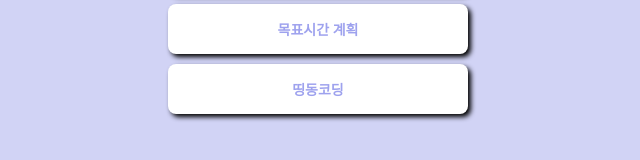
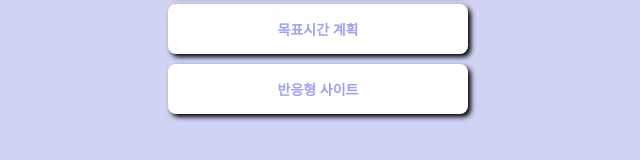
Before and after one commit to MS-Park-freetime/myProfile, a plain HTML site: page index.html in a window 1280 px wide. Shown: the part 374-534 px from the top of the page, 322-962 px from the left. Drawn offline with Linux system fonts and the light colour scheme; a web font is replaced by a local one.

Commit message:
Update index.html

```diff
--- a/index.html
+++ b/index.html
@@ -83,7 +83,7 @@
             <a target="_blank" href="https://ms-park-freetime.github.io/momentum/">동기부여 홈화면</a>
             <a target="_blank" href="https://github.com/MS-Park-freetime">github</a>
             <a target="_blank" href="https://ms-park-freetime.github.io/planTime/">목표시간 계획</a>
-            <a target="_blank" href="https://ddingdong.spartacodingclub.kr/">띵동코딩</a>
+            <a target="_blank" href="https://ms-park-freetime.github.io/responseView/Response">반응형 사이트</a>
         </div>
     </body>
 </html>
```
